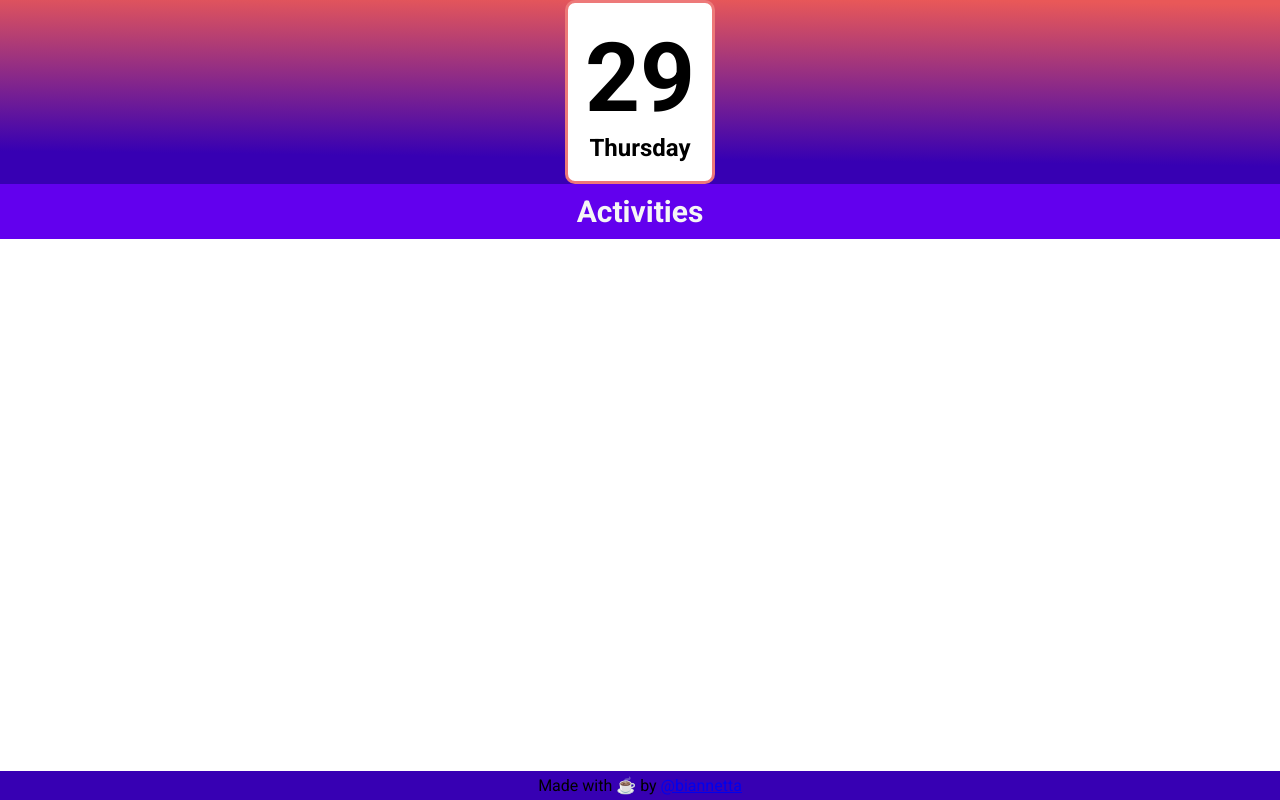
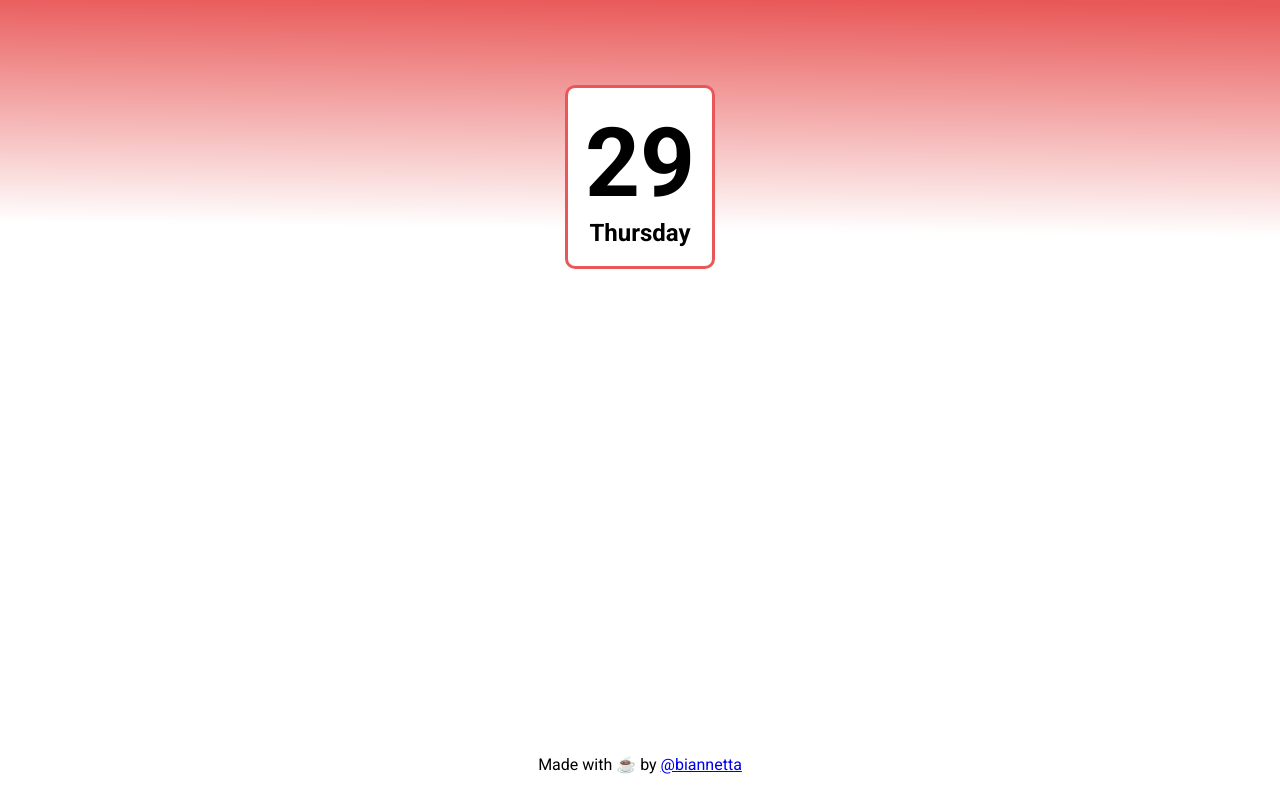
Before and after one commit to biannetta/100DaysOfCode, a website with bundled scripts: page index.html in a window 1280 px wide. Built offline with nearby package versions, Linux system fonts and the light colour scheme; files whose address does not match are found by name.

Commit message:
Day 46: New Main Layout
Main entrance to app will be a calendar display
for today's date with the recent activities for the day

```diff
--- a/index.html
+++ b/index.html
@@ -14,7 +14,6 @@
           <div class="hdc_calendar__text hdc_calendar__text--small">Thursday</div>
         </div>
       </header>
-      <div class="hero">Activities</div>
       <div class="content"></div>
       <footer class="footer">Made with ☕️ by <a href="https://github.com/biannetta/100DaysOfCode">@biannetta</a></footer>
     </div>
--- a/src/css/style.css
+++ b/src/css/style.css
@@ -9,13 +9,13 @@
 }
 body {
   margin: 0px;
-  background-color: var(--primary-color-variant);
+  background-color: var(--on-primary);
 }
 
 .app {
   font-family: 'Roboto', sans-serif;
   display: grid;
-  grid-template-rows: auto auto 1fr auto;
+  grid-template-rows: auto 1fr auto;
   height: 100vh;
 }
 .header {
@@ -23,6 +23,7 @@ body {
   display: flex;
   align-items: center;
   justify-content: center;
+  padding-top: 85px;
 }
 
 .hdc_calendar {
@@ -30,8 +31,8 @@ body {
   display: flex;
   align-items: center;
   justify-content: center;
-  background: #FFFFFF;
-  border: 3px solid rgba(233, 88, 88, 0.8);
+  background: var(--on-primary);
+  border: 3px solid var(--primary-color);
   box-sizing: border-box;
   border-radius: 10px;
   width: 150px;
@@ -49,16 +50,8 @@ body {
   font-size: 24px;
 }
 
-.hero {
-  background-color: var(--primary-color);
-  font-weight: bold;
-  color: var(--on-primary);
-  font-size: var(--app-large);
-  text-align: center;
-  padding: 10px 0px;
-}
 .content {
-  background-color: var(--primary-bg-color);
+  background-color: var(--on-primary);
   display: flex;
 }
 .panel {
@@ -66,6 +59,7 @@ body {
   margin: 10px;
 }
 .footer {
+  height: 50px;
   text-align: center;
   padding: 5px;
 }
--- a/src/css/variables.css
+++ b/src/css/variables.css
@@ -1,12 +1,12 @@
 :root {
-  --primary-color: #6200ee;
-  --primary-color-variant: #3700b3;
+  --primary-color: #E95858;
+  --primary-color-variant: #FFEE95;
   --primary-bg-color: #ffffff;
 
   --secondary-color:#03dac6;
   --secondary-color-variant: #018786;
 
-  --on-primary: whitesmoke;
+  --on-primary: #FFF;
   --on-secondary: black;
 
   --app-x-large: 50px;
```
